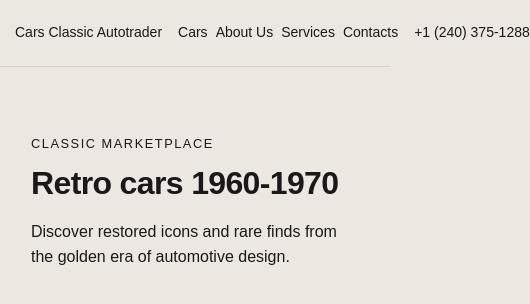
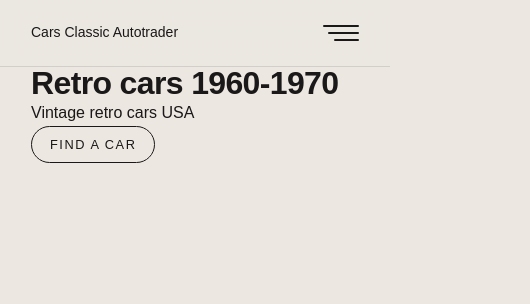
Before and after one commit to Nasuschnyi/retro-cars, a Next.js app: page / in a window 390 px wide. Shown: the top 304 px of the page, 530 px wide, since content can reach past the window. Built offline with nearby package versions, Linux system fonts and the light colour scheme; a web font is replaced by a local one.

Commit message:
add-burger

```diff
--- a/src/app/components/header/Header.tsx
+++ b/src/app/components/header/Header.tsx
@@ -10,6 +10,7 @@ export const Header = () => (
 			>
 				Cars Classic Autotrader
 			</Link>
+
 			<ul className={styles.list}>
 				<li className={styles.item}>
 					<Link
@@ -44,12 +45,23 @@ export const Header = () => (
 					</Link>
 				</li>
 			</ul>
+
 			<Link
 				className={styles.contact}
 				href="tel:+12403751288"
 			>
 				+1 (240) 375-1288
 			</Link>
+
+			<button
+				className={styles.burger}
+				type="button"
+				aria-label="Open menu"
+			>
+				<span className={styles.burgerLine} />
+				<span className={styles.burgerLine} />
+				<span className={styles.burgerLine} />
+			</button>
 		</nav>
 	</header>
 );
--- a/src/app/components/header/header.module.scss
+++ b/src/app/components/header/header.module.scss
@@ -3,21 +3,22 @@
 .header {
 	position: sticky;
 	top: 0;
-	z-index: 20;
 	background: var(--color-background);
 	background: color-mix(in srgb, var(--color-background) 90%, transparent);
 	backdrop-filter: blur(12px);
 	border-bottom: 1px solid
 		color-mix(in srgb, var(--color-foreground) 12%, transparent);
+	z-index: 20;
 }
 
 .nav {
-	@include mixins.container;
+	max-width: var(--container-width);
 	display: flex;
 	justify-content: space-between;
 	align-items: center;
 	gap: 1rem;
-	padding: clamp(24px, 4vw, 45px) 0;
+	padding: clamp(24px, 4vw, 45px) var(--container-padding);
+	margin: var(--container-margin);
 }
 
 .logo {
@@ -79,3 +80,54 @@
 		color: var(--color-accent);
 	}
 }
+
+.burger {
+	display: none;
+	width: 2.25rem;
+	height: 1rem;
+	padding: 0;
+	border: 0;
+	background: transparent;
+	color: var(--color-foreground);
+	flex-direction: column;
+	justify-content: space-between;
+	align-items: flex-end;
+	cursor: pointer;
+}
+
+.burgerLine {
+	width: 100%;
+	height: 0.125rem;
+	border-radius: 999px;
+	background: currentColor;
+	transition: var(--transition-default);
+
+	&:nth-child(2) {
+		width: 85%;
+	}
+
+	&:nth-child(3) {
+		width: 70%;
+	}
+}
+
+.burger:focus-visible {
+	outline: 2px solid var(--color-accent);
+	outline-offset: 6px;
+}
+
+@include mixins.tablet {
+	.contact {
+		display: none;
+	}
+}
+
+@include mixins.mobile {
+	.list {
+		display: none;
+	}
+
+	.burger {
+		display: flex;
+	}
+}
--- a/src/app/loading.module.scss
+++ b/src/app/loading.module.scss
@@ -4,49 +4,19 @@
 	@include mixins.container;
 	min-height: 100svh;
 	display: flex;
-	flex-direction: column;
-	justify-content: center;
-	gap: 12px;
+	align-items: center;
 }
 
-.kicker,
-.title,
-.line,
-.lineShort {
+.skeleton {
 	position: relative;
 	overflow: hidden;
 	border-radius: 999px;
-	background: rgba(127, 127, 127, 0.2);
+	background: rgba(127, 127, 127, 0.25);
+	height: clamp(44px, 7vw, 72px);
+	width: min(720px, 100%);
 }
 
-.kicker {
-	width: 150px;
-	height: 12px;
-}
-
-.title {
-	width: min(760px, 100%);
-	height: clamp(42px, 7vw, 74px);
-	margin-top: 4px;
-}
-
-.line {
-	width: min(640px, 100%);
-	height: 18px;
-	margin-top: 8px;
-	border-radius: 10px;
-}
-
-.lineShort {
-	width: min(420px, 100%);
-	height: 18px;
-	border-radius: 10px;
-}
-
-.kicker::after,
-.title::after,
-.line::after,
-.lineShort::after {
+.skeleton::after {
 	content: '';
 	position: absolute;
 	inset: 0;
@@ -54,10 +24,10 @@
 	background: linear-gradient(
 		90deg,
 		transparent 0%,
-		rgba(255, 255, 255, 0.45) 45%,
+		rgba(255, 255, 255, 0.55) 45%,
 		transparent 100%
 	);
-	animation: shimmer 1.1s linear infinite;
+	animation: shimmer 1.2s linear infinite;
 }
 
 @keyframes shimmer {
@@ -67,10 +37,14 @@
 }
 
 @media (prefers-reduced-motion: reduce) {
-	.kicker::after,
-	.title::after,
-	.line::after,
-	.lineShort::after {
+	.skeleton::after {
 		animation: none;
 	}
 }
+
+@include mixins.mobile {
+	.root {
+		align-items: flex-start;
+		padding-top: clamp(32px, 8vh, 72px);
+	}
+}
--- a/src/app/page.module.scss
+++ b/src/app/page.module.scss
@@ -2,62 +2,88 @@
 
 .root {
 	@include mixins.container;
-	min-height: 100svh;
 	display: flex;
-	align-items: center;
-	padding-top: clamp(40px, 8vh, 96px);
-	padding-bottom: clamp(40px, 8vh, 96px);
 }
 
-.hero {
-	max-width: 760px;
-}
-
-.kicker,
 .title,
-.lead {
+.lead,
+.cta {
 	opacity: 0;
-	transform: translateY(18px);
-	animation: reveal 640ms cubic-bezier(0.22, 1, 0.36, 1) forwards;
-}
-
-.kicker {
-	margin-bottom: 14px;
-	font-size: 0.8rem;
-	letter-spacing: 0.12em;
-	text-transform: uppercase;
-	opacity: 0.75;
+	transform: translateY(18px) scale(0.98);
+	filter: blur(8px);
+	animation: reveal 720ms cubic-bezier(0.22, 1, 0.36, 1) forwards;
+	animation-delay: var(--delay, 0ms);
 }
 
 .title {
 	font-size: clamp(2rem, 6vw, 4.5rem);
 	line-height: 1.05;
 	letter-spacing: -0.02em;
-	animation-delay: 90ms;
+	--delay: 80ms;
 }
 
 .lead {
-	margin-top: 18px;
+	margin: 0;
 	max-width: 58ch;
 	font-size: clamp(1rem, 2.2vw, 1.25rem);
 	line-height: 1.6;
 	opacity: 0.85;
-	animation-delay: 180ms;
+	--delay: 180ms;
+}
+
+.cta {
+	--delay: 300ms;
+	align-self: flex-start;
+	display: inline-flex;
+	align-items: center;
+	gap: 0.4rem;
+	padding: 8px 18px;
+	border: 1px solid currentColor;
+	border-radius: 999px;
+	text-decoration: none;
+	font-size: 0.8rem;
+	letter-spacing: 0.12em;
+	text-transform: uppercase;
+	transition:
+		transform var(--transition-default),
+		box-shadow var(--transition-default);
+}
+
+.cta:hover {
+	transform: translateY(-1px);
+	box-shadow: 0 10px 24px rgba(0, 0, 0, 0.15);
+}
+
+.cta:focus-visible {
+	outline: 2px solid var(--color-accent);
+	outline-offset: 3px;
 }
 
 @keyframes reveal {
-	to {
+	0% {
+		opacity: 0;
+		transform: translateY(18px) scale(0.98);
+		filter: blur(8px);
+	}
+	65% {
 		opacity: 1;
-		transform: translateY(0);
+		transform: translateY(-4px) scale(1.01);
+		filter: blur(0);
+	}
+	100% {
+		opacity: 1;
+		transform: translateY(0) scale(1);
+		filter: blur(0);
 	}
 }
 
 @media (prefers-reduced-motion: reduce) {
-	.kicker,
 	.title,
-	.lead {
+	.lead,
+	.cta {
 		opacity: 1;
 		transform: none;
+		filter: none;
 		animation: none;
 	}
 }
--- a/src/app/page.tsx
+++ b/src/app/page.tsx
@@ -1,3 +1,4 @@
+import Link from 'next/link';
 import styles from './page.module.scss';
 
 export const metadata = {
@@ -12,12 +13,14 @@ export default function Home() {
 				className={styles.hero}
 				aria-label="Page intro"
 			>
-				<p className={styles.kicker}>Classic Marketplace</p>
 				<h1 className={styles.title}>Retro cars 1960-1970</h1>
-				<p className={styles.lead}>
-					Discover restored icons and rare finds from the golden era of automotive
-					design.
-				</p>
+				<p className={styles.lead}>Vintage retro cars USA</p>
+				<Link
+					href="/"
+					className={styles.cta}
+				>
+					Find a car
+				</Link>
 			</section>
 		</main>
 	);
--- a/src/app/styles/_variables.scss
+++ b/src/app/styles/_variables.scss
@@ -7,6 +7,7 @@
 
 	--container-width: clamp(22.5rem, 90vw, 112.5rem);
 	--container-padding: clamp(1rem, 4vw, 3.75rem);
+	--container-margin: 0 auto;
 
 	--transition-default: 0.25s ease;
 }
```
Also changed, not shown: src/app/loading.tsx (+4 -4 lines).
